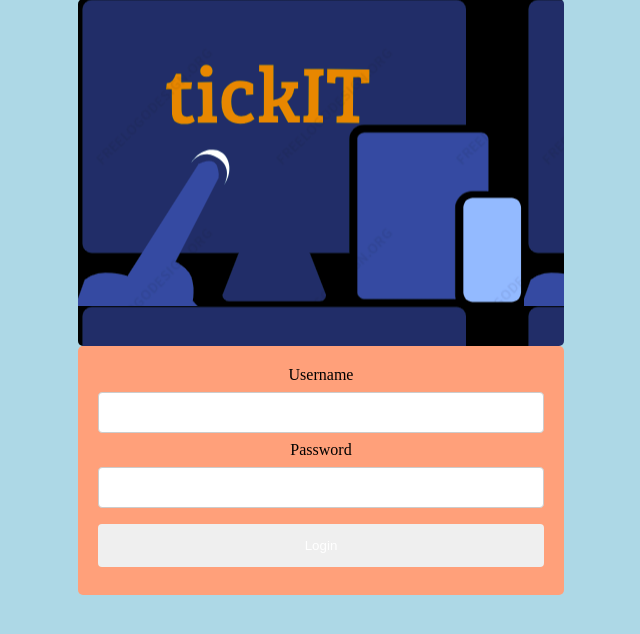
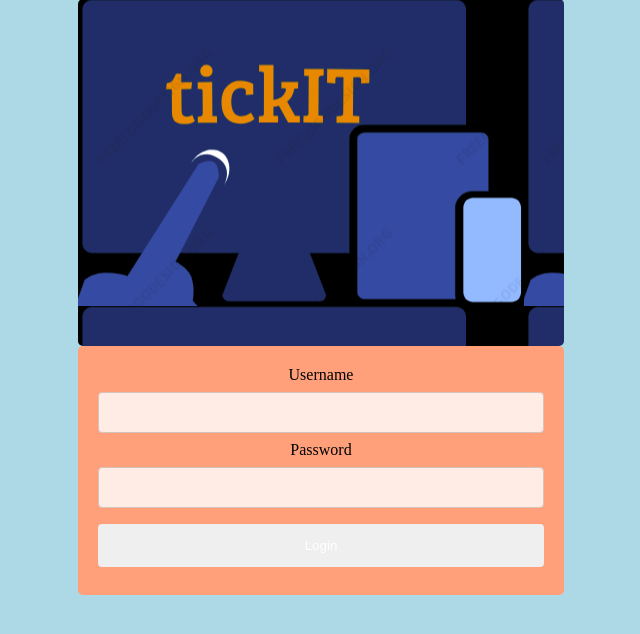
Before and after one commit to capstone-commerce/tickIT, a PHP site: page /login.php in a window 1280 px wide. Shown: the part 31-665 px from the top of the page, without its empty margins (327-967 px from the left). Run offline with PHP 8.4, Linux system fonts and the light colour scheme; data that the repository does not hold is empty.

Commit message:
Update login.css

```diff
--- a/src/static/css/login.css
+++ b/src/static/css/login.css
@@ -19,6 +19,8 @@ display: inline-block;
 border: 1px solid #ccc;
 border-radius: 4px;
 box-sizing: border-box;
+opacity: 0.8;
+filter: alpha(opacity=80);
 }
 input[type=submit]{
 width: 100%;
@@ -34,10 +36,10 @@ background-color: #45a049;
 }
 #login_banner{
 	color: white;
-display:block;
-margin-left: auto;
-margin-right: auto;
-width: 50%;
+	display:block;
+	margin-left: auto;
+	margin-right: auto;
+	width: 50%;
 	text-align: center;
 	margin-top: 30vh;
 	height: 307px;
```
